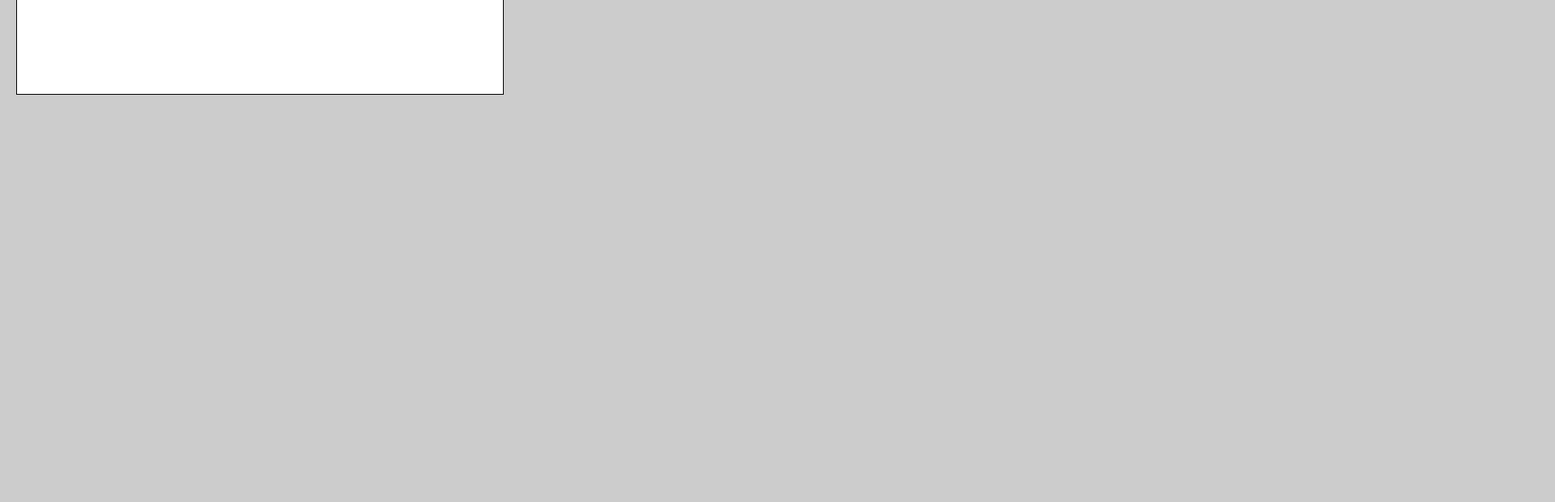
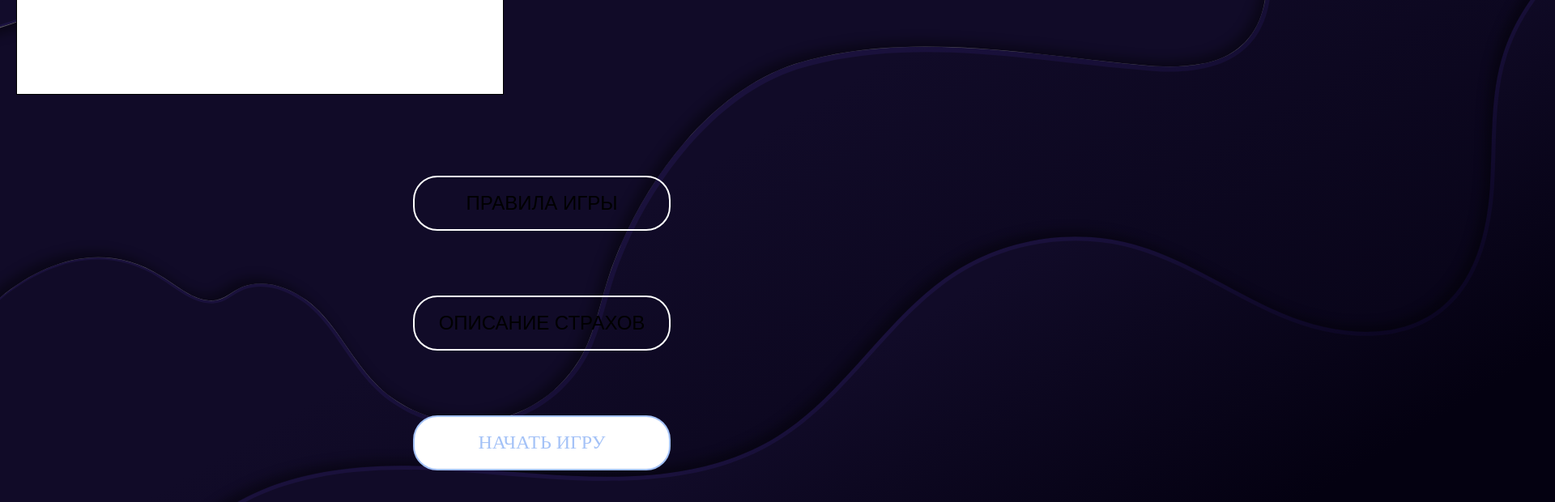
Before and after one commit to eeershov/j-hack-team37, a React (Vite) app in the folder client/: page / in a window 1280 px wide. Shown: the part 460-1080 px from the top of the page at 81% size, 1920 px wide, since content can reach past the window. Before the commit the page ends 800 px from the top, so only its background shows below. Built offline with nearby package versions, Linux system fonts and the light colour scheme; a web font is replaced by a local one.

Commit message:
refactor: page select, folder structure

```diff
--- a/client/src/App.tsx
+++ b/client/src/App.tsx
@@ -1,25 +1,10 @@
-import Game from './components/Game';
 import './App.css'
-import StartMenu from './components/startMenu.js'
-import ResultsWindow from './components/ResultsWindow.js'
-import FearsDescription from './components/FearsDescription.js'
+import CurrentPage from './pages'
 
 function App() {
-  const WindowCheck = 0;
-  let window;
-if (WindowCheck === 0) {
-  window = <Game/>;
-} else if (WindowCheck === 1) {
-  window = <FearsDescription/>;
-} else if (WindowCheck === 2) {
-  window = <ResultsWindow/>;
-} else {
-  window = <StartMenu/>;
-}
-
   return (
     <>
-      { window }
+      <CurrentPage/>
     </>
   )
 }
--- /dev/null
+++ b/client/src/pages/Game.page.tsx
@@ -0,0 +1,18 @@
+import bg from '../assets/background.svg'
+import Game from '../components/Game'
+
+const GamePage = function () {
+    return (
+        <div>
+            <img src={bg} className="background" alt="bg" />
+            <Game/>
+            <div className="buttonContainer">
+            <button  className="button buttonDescription">ПРАВИЛА ИГРЫ</button>
+            <button  className="button buttonDescription">ОПИСАНИЕ СТРАХОВ </button>
+            <button  className="button buttonStart clickedButton">НАЧАТЬ ИГРУ</button>
+            </div>
+        </div>
+    );
+}
+
+export default GamePage;
--- /dev/null
+++ b/client/src/pages/index.tsx
@@ -0,0 +1,18 @@
+import GamePage from './Game.page.js';
+import StartMenu from './Rules.page.js';
+import ResultsWindow from './Results.page.js';
+import FearsDescription from './FearsDescription.page.js';
+
+const selectPage = new Map([
+  ['Rules', <StartMenu/>],
+  ['Game', <GamePage/>],
+  ['Fears', <FearsDescription/>],
+  ['Results', <ResultsWindow/>]
+]);
+
+
+export default function CurrentPage() {
+  return (
+    selectPage.get('Game')
+  )
+}
```
Also changed, not shown: client/src/pages/FearsDescription.page.tsx (renamed from client/src/components/FearsDescription.tsx), client/src/pages/Results.page.tsx (renamed from client/src/components/ResultsWindow.tsx), client/src/pages/Rules.page.tsx (renamed from client/src/components/startMenu.tsx).
